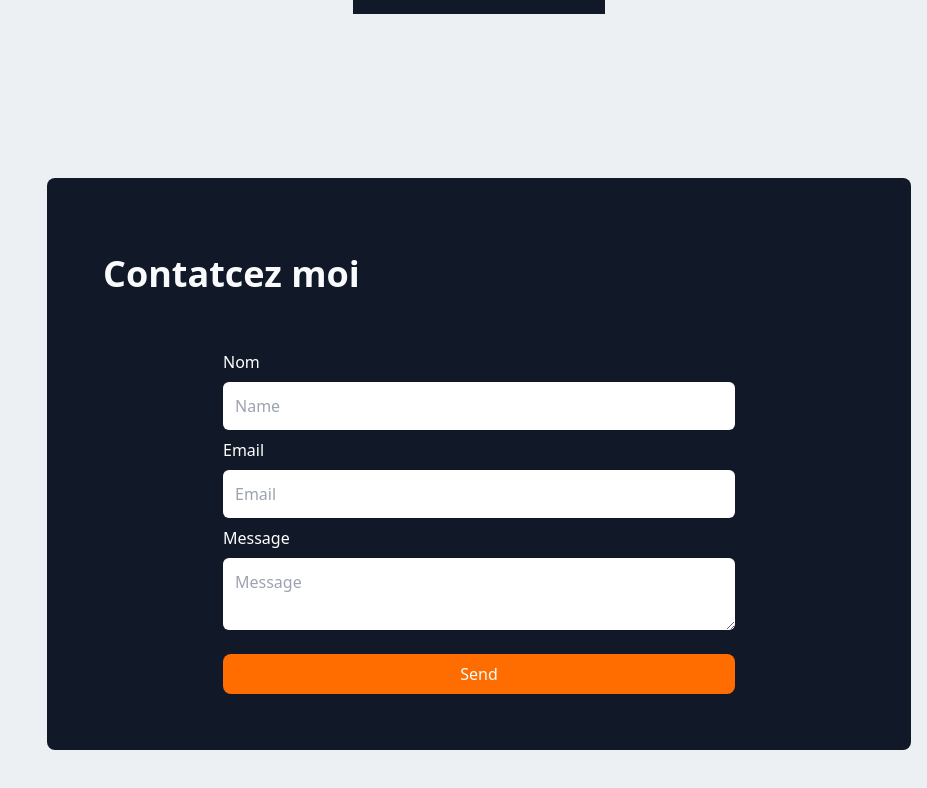
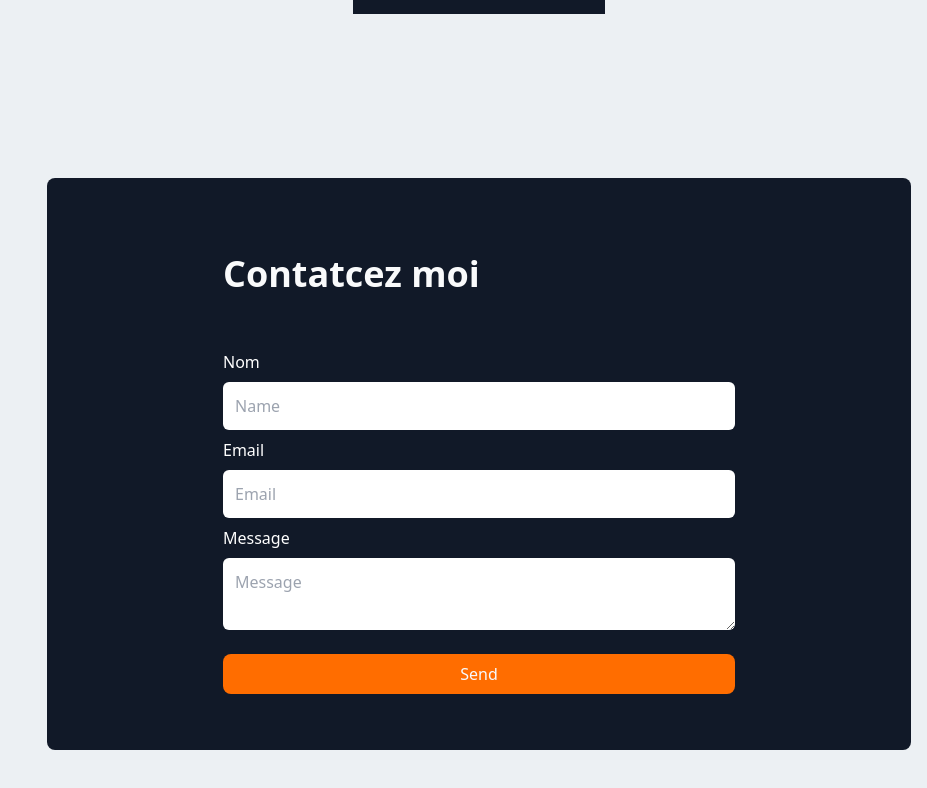
Before and after one commit to jealife/portfolio-react, a React (Create React App) app: page / in a window 1280 px wide. Shown: the part 2467-3255 px from the top of the page, without its empty margins (353-1280 px from the left). Built offline with nearby package versions, Linux system fonts and the light colour scheme; some icons are missing.

Commit message:
Changes to be committed: 	modified:   src/components/contact/Contact.jsx 	modified:   src/components/content/Sections.jsx 	modified:   src/components/content/sections.css

```diff
--- a/src/components/contact/Contact.jsx
+++ b/src/components/contact/Contact.jsx
@@ -2,15 +2,15 @@ import React from "react";
 
 export default function Contact() {
   return (
-    <div className="bg-[#111928] w-full h-auto py-14 flex flex-col items-center justify-center p-4 rounded-lg ">
-      <div className="text-slate-50 text-left  py-5 w-full px-10">
+    <div className="bg-[#111928] w-full h-auto py-14 flex flex-col items-center justify-center px-8 rounded-lg ">
+      <div className="text-slate-50 text-left  py-5 max-w-lg w-full">
         <h2 className="font-bold text-gray-50 text-left text-4xl pb-9">
           Contatcez moi
         </h2>
       </div>
       <form
         action="https://submit-form.com/FeSKleb8b"
-        className="flex flex-col gap-2 w-full max-w-lg"
+        className="flex flex-col gap-2 w-full max-w-lg "
       >
         <input
           type="hidden"
--- a/src/components/content/Sections.jsx
+++ b/src/components/content/Sections.jsx
@@ -12,7 +12,7 @@ export function Sections() {
     return (
         <section className="section px-4">
             <div className='about-section' id="about">
-                <article class="section-about container grid " id="about" >
+                <article class="section-about container grid grid-cols-1 lg:grid-cols-2 md:grid-cols-2 " id="about" >
                     <div class="section-about-left">
                         <h3>Photographe -Dévéloppeur web</h3>
                         <h2 class="font-bold text-gray-800 text-left text-4xl pb-9"> A propos de moi</h2>
--- a/src/components/content/sections.css
+++ b/src/components/content/sections.css
@@ -4,7 +4,6 @@
   width: 100%;
   min-height: 86vh;
   min-height: 86dvh;
-  grid-template-columns: repeat(2, 1fr);
   justify-content: center;
   align-items: center;
 }
@@ -78,7 +77,6 @@
     display: none;
   }
   .section-about {
-    grid-template-columns: repeat(1, 1fr);
     text-align: center;
     width: 100%;
   }
```
